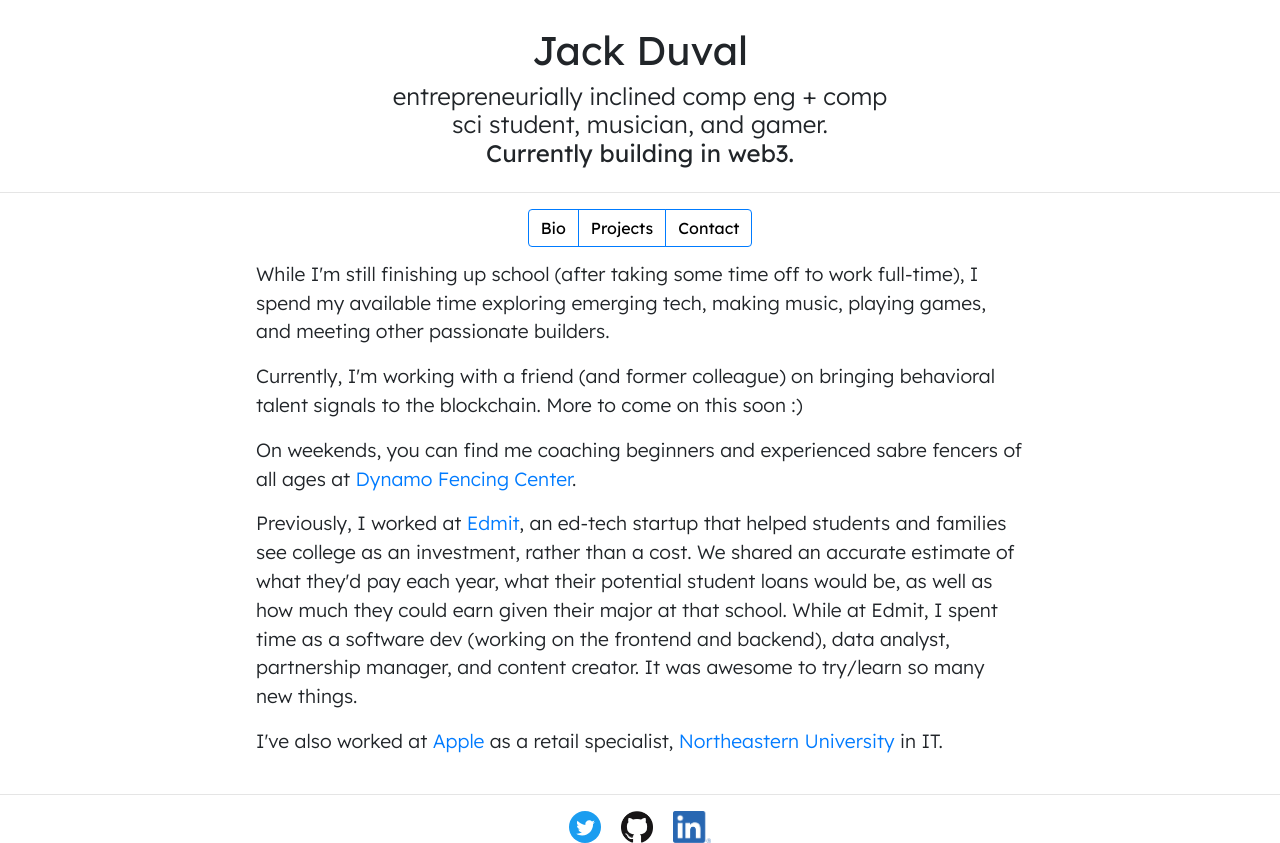
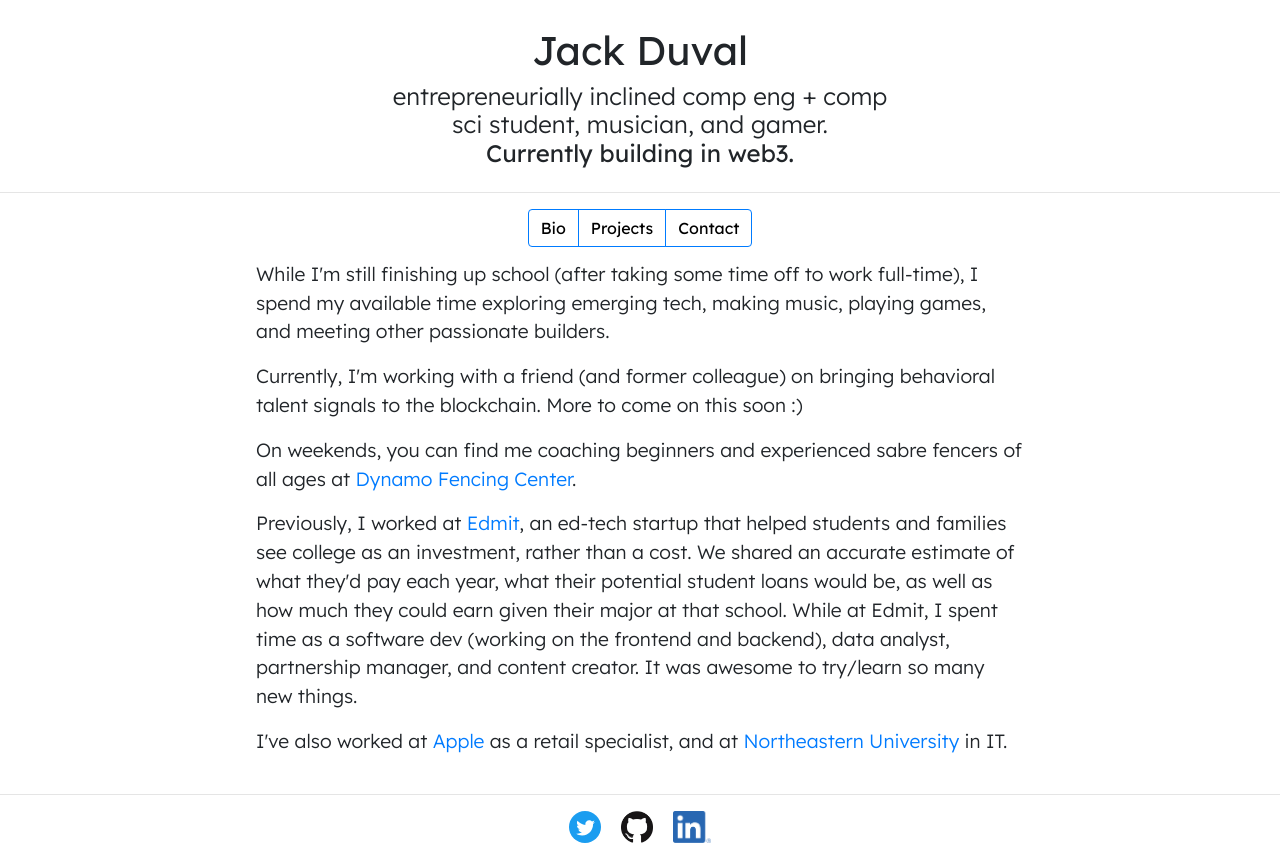
Before and after one commit to jack-duval/2021-portfolio, a React (Create React App) app: page / in a window 1280 px wide. Built offline with nearby package versions, Linux system fonts and the light colour scheme.

Commit message:
small fix

```diff
--- a/src/Biography/Biography.jsx
+++ b/src/Biography/Biography.jsx
@@ -17,7 +17,7 @@ const Biography = () => {
                 Previously, I worked at <a href="https://www.edmit.me/">Edmit</a>, an ed-tech startup that helped students and families see college as an investment, rather than a cost. We shared an accurate estimate of what they'd pay each year, what their potential student loans would be, as well as how much they could earn given their major at that school. While at Edmit, I spent time as a software dev (working on the frontend and backend), data analyst, partnership manager, and content creator. It was awesome to try/learn so many new things.
             </p>
             <p>
-                I've also worked at <a href="https://www.apple.com/">Apple</a> as a retail specialist, <a href="https://www.northeastern.edu/">Northeastern University</a> in IT.
+                I've also worked at <a href="https://www.apple.com/">Apple</a> as a retail specialist, and at <a href="https://www.northeastern.edu/">Northeastern University</a> in IT.
             </p>
         </div>
     );
```
